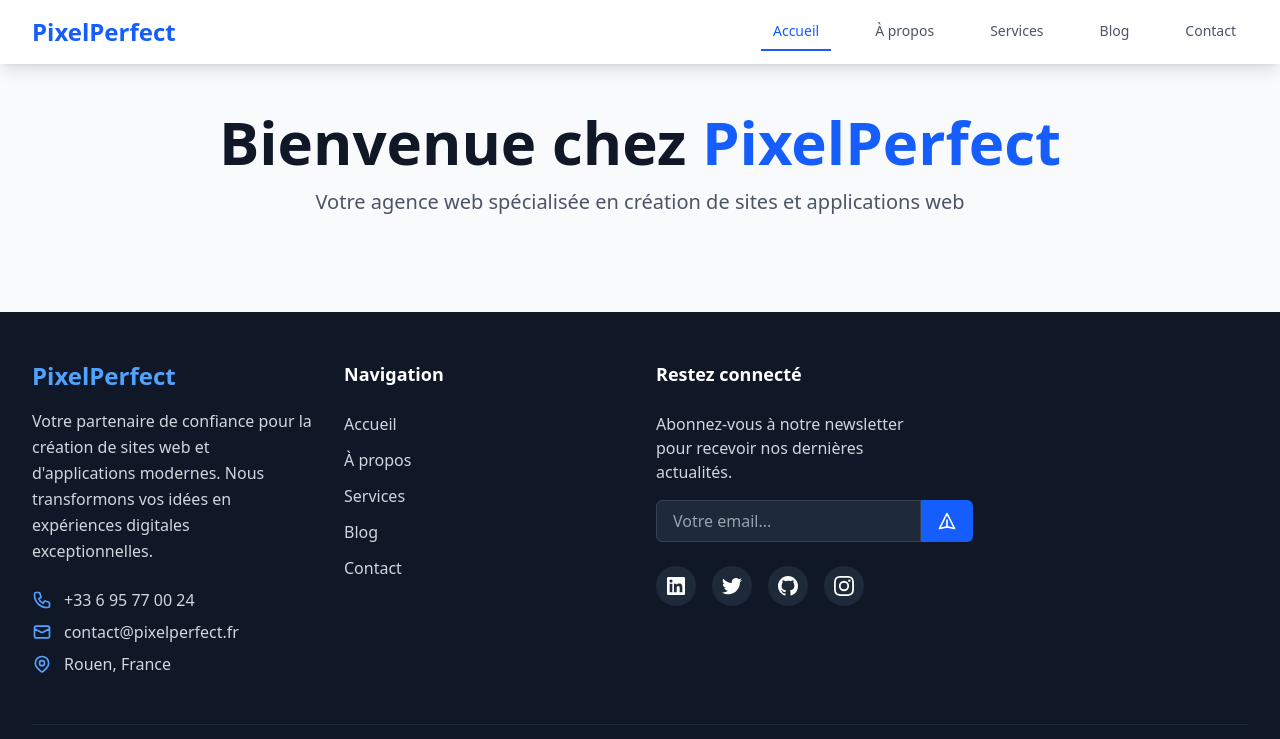
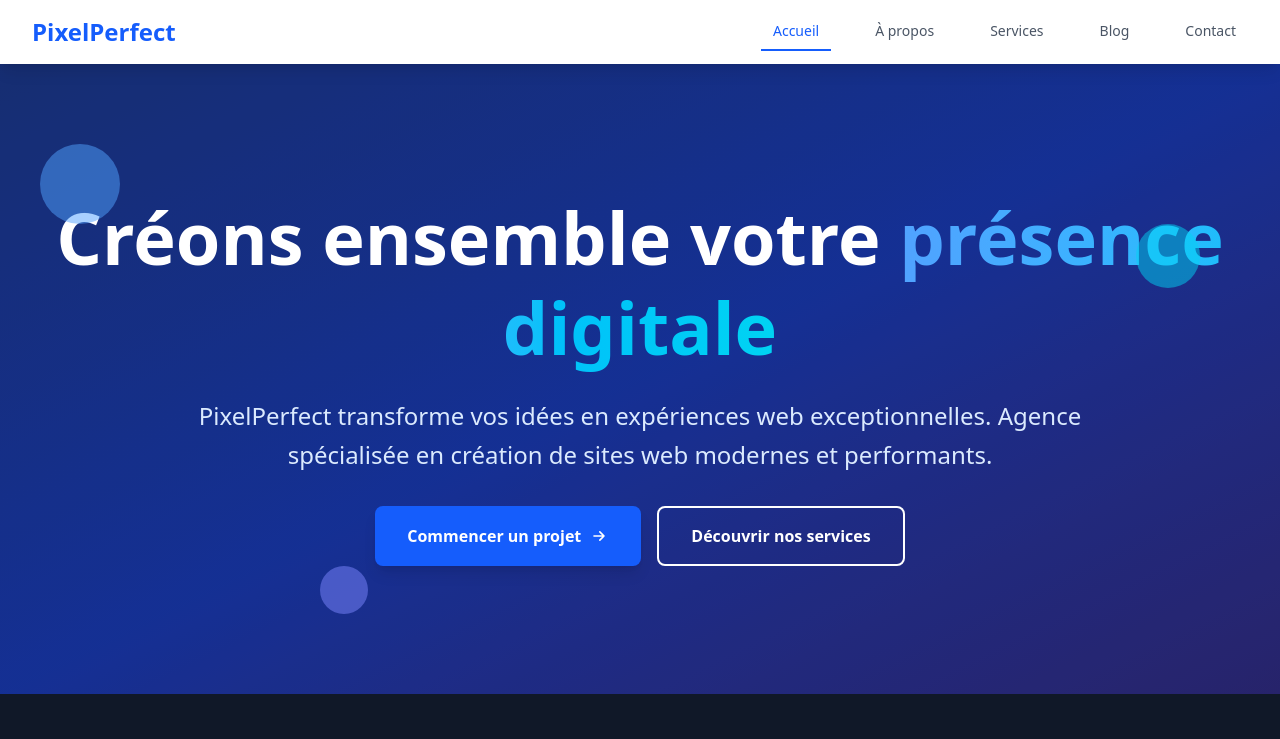
Before and after one commit to GaspardJanty76/vitrine-astro, an Astro site: page / in a window 1280 px wide. Shown: the top 739 px of the page. Built offline with nearby package versions, Linux system fonts and the light colour scheme; Astro itself is replaced by a stand-in of ours.

Commit message:
création hero section

```diff
--- a/src/pages/index.astro
+++ b/src/pages/index.astro
@@ -6,14 +6,35 @@ import Navbar from '../components/Navbar.astro';
 <Layout title="Accueil - PixelPerfect">
   <Navbar />
 
-  <div class="max-w-7xl mx-auto px-4 sm:px-6 lg:px-8 py-12">
-    <div class="text-center mb-12">
-      <h1 class="text-4xl md:text-6xl font-bold text-gray-900 mb-4">
-        Bienvenue chez <span class="text-blue-600">PixelPerfect</span>
-      </h1>
-      <p class="text-xl text-gray-600 max-w-3xl mx-auto">
-        Votre agence web spécialisée en création de sites et applications web
-      </p>
+  <section class="relative bg-gradient-to-br from-blue-900 via-blue-800 to-indigo-900 text-white overflow-hidden">
+    <div class="absolute inset-0 bg-black opacity-20"></div>
+    <div class="relative max-w-7xl mx-auto px-4 sm:px-6 lg:px-8 py-24 lg:py-32">
+      <div class="text-center">
+        <h1 class="text-4xl md:text-6xl lg:text-7xl font-bold mb-6 leading-tight">
+          Créons ensemble votre
+          <span class="text-transparent bg-clip-text bg-gradient-to-r from-blue-400 to-cyan-400">
+            présence digitale
+          </span>
+        </h1>
+        <p class="text-xl md:text-2xl text-blue-100 mb-8 max-w-4xl mx-auto leading-relaxed">
+          PixelPerfect transforme vos idées en expériences web exceptionnelles.
+          Agence spécialisée en création de sites web modernes et performants.
+        </p>
+        <div class="flex flex-col sm:flex-row gap-4 justify-center">
+          <a href="/contact" class="inline-flex items-center px-8 py-4 bg-blue-600 hover:bg-blue-700 text-white font-semibold rounded-lg transition-all duration-300 transform hover:scale-105 shadow-lg">
+            <span>Commencer un projet</span>
+            <svg class="ml-2 w-5 h-5" fill="none" stroke="currentColor" viewBox="0 0 24 24">
+              <path stroke-linecap="round" stroke-linejoin="round" stroke-width="2" d="M13 7l5 5m0 0l-5 5m5-5H6"></path>
+            </svg>
+          </a>
+          <a href="/services" class="inline-flex items-center px-8 py-4 border-2 border-white text-white hover:bg-white hover:text-blue-900 font-semibold rounded-lg transition-all duration-300">
+            Découvrir nos services
+          </a>
+        </div>
+      </div>
     </div>
-  </div>
-</Layout>
+
+    <div class="absolute top-20 left-10 w-20 h-20 bg-blue-400 rounded-full opacity-20 animate-pulse"></div>
+    <div class="absolute top-40 right-20 w-16 h-16 bg-cyan-400 rounded-full opacity-20 animate-pulse delay-1000"></div>
+    <div class="absolute bottom-20 left-1/4 w-12 h-12 bg-indigo-400 rounded-full opacity-20 animate-pulse delay-2000"></div>
+  </section>
```
